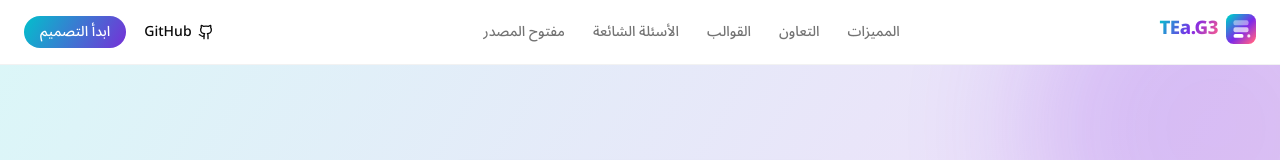
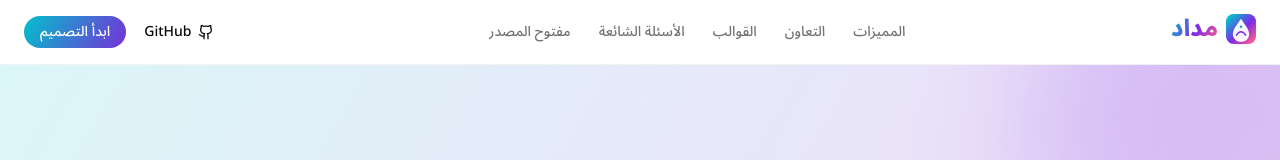
Before and after one commit to mir-ashiq/canvix, a Next.js app: page / in a window 1280 px wide. Shown: the top 160 px of the page. Built offline with nearby package versions, Linux system fonts and the light colour scheme; no server answers; a web font is replaced by a local one.

Commit message:
feat(brand): introduce MIDAD identity in src/components/logo.tsx

```diff
--- a/src/components/logo.tsx
+++ b/src/components/logo.tsx
@@ -1,6 +1,6 @@
 import { cn } from '@/lib/utils'
 
-/** TEa.G3 gradient logo mark — stacked design layers */
+/** MIDAD gradient emblem — a drop of ink and a flowing stroke */
 export function LogoMark({ className, size = 36 }: { className?: string; size?: number }) {
   return (
     <svg
@@ -13,18 +13,16 @@ export function LogoMark({ className, size = 36 }: { className?: string; size?:
       aria-hidden="true"
     >
       <defs>
-        <linearGradient id="tea-g3-grad" x1="4" y1="4" x2="44" y2="44" gradientUnits="userSpaceOnUse">
+        <linearGradient id="midad-grad" x1="4" y1="4" x2="44" y2="44" gradientUnits="userSpaceOnUse">
           <stop offset="0" stopColor="#00C4CC" />
           <stop offset="0.55" stopColor="#7D2AE8" />
           <stop offset="1" stopColor="#FF5C8A" />
         </linearGradient>
       </defs>
-      <rect width="48" height="48" rx="12" fill="url(#tea-g3-grad)" />
-      {/* stacked design layers */}
-      <rect x="12" y="10" width="24" height="8" rx="3" fill="#FFFFFF" fillOpacity="0.45" />
-      <rect x="12" y="21" width="24" height="8" rx="3" fill="#FFFFFF" fillOpacity="0.7" />
-      <rect x="12" y="32" width="16" height="6" rx="3" fill="#FFFFFF" />
-      <circle cx="36.5" cy="35" r="2.5" fill="#FFFFFF" fillOpacity="0.9" />
+      <rect width="48" height="48" rx="12" fill="url(#midad-grad)" />
+      <path d="M24 7.5C19.2 15 11 24.3 11 31.8C11 39.1 16.8 44.5 24 44.5C31.2 44.5 37 39.1 37 31.8C37 24.3 28.8 15 24 7.5Z" fill="#FFFFFF" fillOpacity="0.96" />
+      <path d="M16.5 33.8C19 29.8 21.5 28.3 24 28.3C26.5 28.3 29 29.8 31.5 33.8" stroke="#7D2AE8" strokeWidth="2.4" strokeLinecap="round" />
+      <circle cx="24" cy="20.5" r="2" fill="#00AEBB" />
     </svg>
   )
 }
@@ -37,14 +35,16 @@ export function Logo({ className, size = 32 }: { className?: string; size?: numb
       <span
         className="font-extrabold tracking-tight leading-none"
         style={{
-          fontSize: size * 0.62,
+          fontSize: size * 0.78,
+          fontFamily: 'var(--font-noto-sans-arabic), sans-serif',
+          letterSpacing: 'normal',
           background: 'linear-gradient(120deg, #00C4CC 0%, #7D2AE8 55%, #FF5C8A 100%)',
           WebkitBackgroundClip: 'text',
           backgroundClip: 'text',
           color: 'transparent',
         }}
       >
-        TEa.G3
+        مداد
       </span>
     </span>
   )
```
